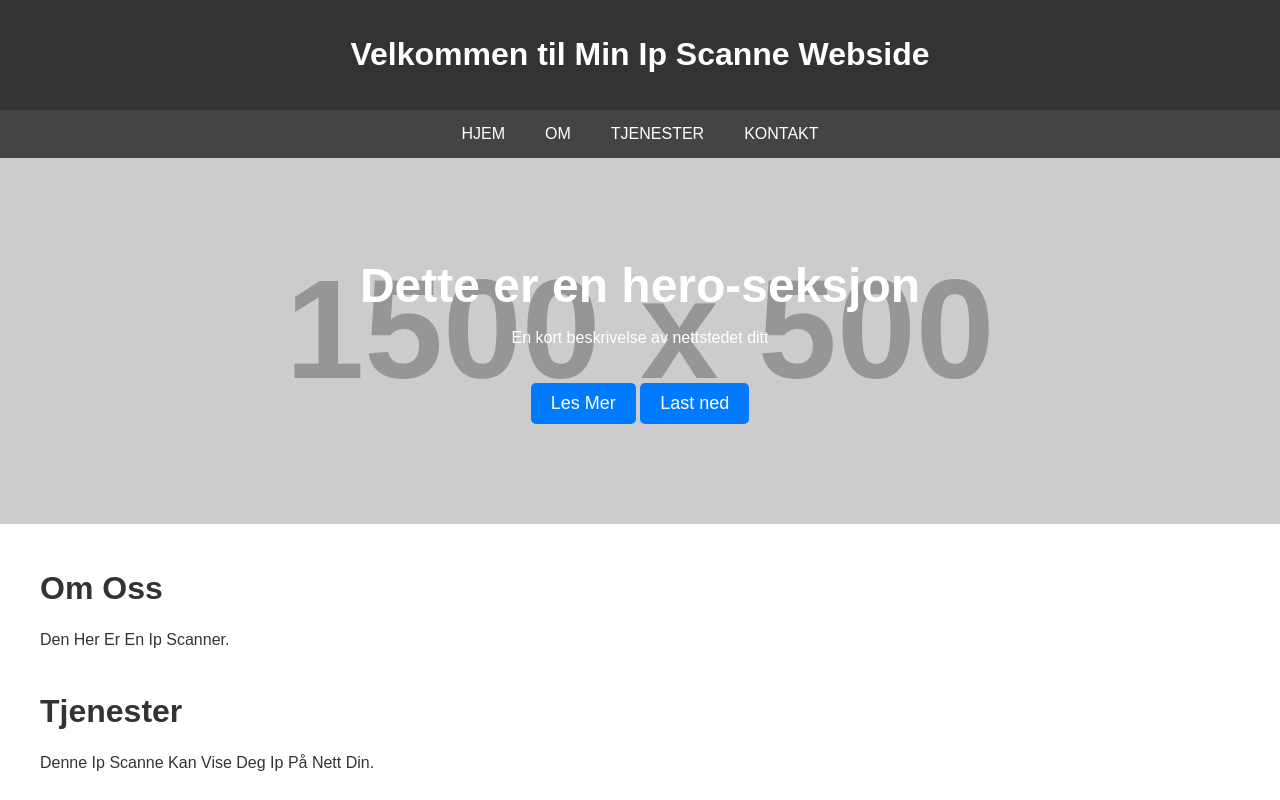
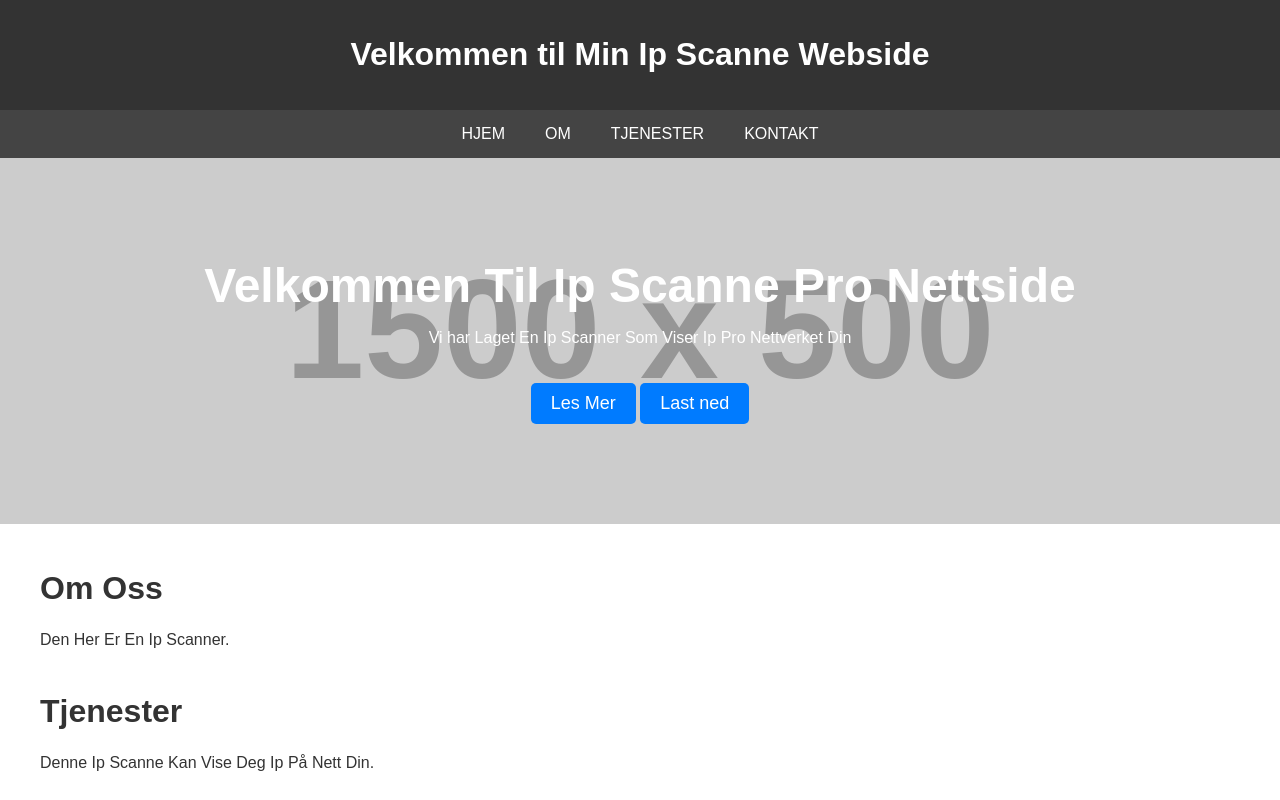
Before and after one commit to fillip111/scanneippro.github.io, a plain HTML site: page index.html in a window 1280 px wide. Shown: the top 800 px of the page. Drawn offline with Linux system fonts and the light colour scheme; placeholder pictures from the web are drawn by us.

Commit message:
Update index.html

```diff
--- a/index.html
+++ b/index.html
@@ -20,8 +20,8 @@
 </nav>
 
 <section class="hero">
-<h1>Dette er en hero-seksjon</h1>
-<p>En kort beskrivelse av nettstedet ditt</p>
+<h1>Velkommen Til Ip Scanne Pro Nettside</h1>
+<p>Vi har Laget En Ip Scanner Som Viser Ip Pro Nettverket Din</p>
 <button id="cta-button">Les Mer</button>
 <button id="download-button">Last ned</button>
 </section>
```
